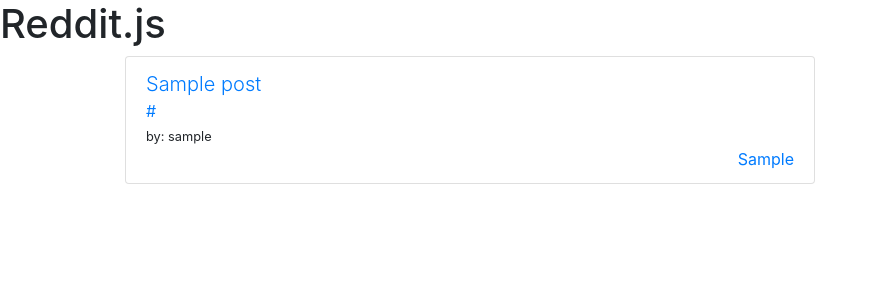
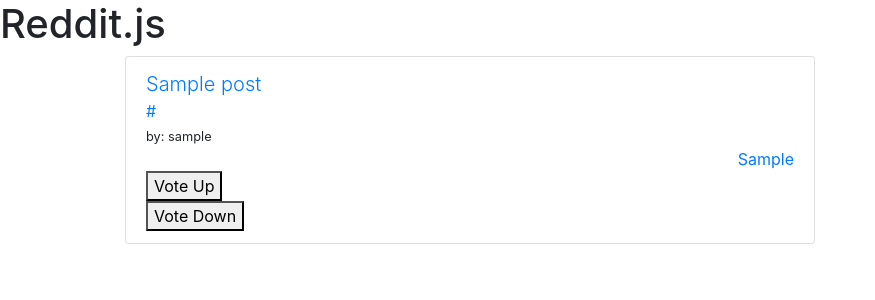
Before and after one commit to reikamoon/redditjs, a Node server app: page / in a window 1280 px wide. Shown: the part 56-356 px from the top of the page, without its empty margins (0-875 px from the left). Run offline with Node 20, Linux system fonts and the light colour scheme; tables that the repository leaves empty hold one stand-in row (values such as "Sample post"); some libraries are stand-ins or nearby versions.

Commit message:
users can now vote on posts

```diff
--- a/controllers/posts.js
+++ b/controllers/posts.js
@@ -25,6 +25,11 @@ module.exports = app => {
 
 // CREATE
         app.post("/posts/new", (req, res) => {
+          var post = new Post(req.body);
+          post.author = req.user._id;
+          post.upVotes = [];
+          post.downVotes = [];
+          post.voteScore = 0;
             if (req.user) {
                 var post = new Post(req.body);
                 post.author = req.user._id;
@@ -46,6 +51,7 @@ module.exports = app => {
             } else {
                 return res.status(401); // UNAUTHORIZED
             }
+
         });
         // SHOW
         app.get("/posts/:id", function (req, res) {
@@ -70,4 +76,26 @@ module.exports = app => {
                     console.log(err);
                 });
         });
+
+      // VOTING
+      app.put("/posts/:id/vote-up", function(req, res) {
+      Post.findById(req.params.id).exec(function(err, post) {
+        post.upVotes.push(req.user._id);
+        post.voteScore = post.voteScore + 1;
+        post.save();
+
+        res.status(200);
+      });
+    });
+
+    app.put("/posts/:id/vote-down", function(req, res) {
+      Post.findById(req.params.id).exec(function(err, post) {
+        post.downVotes.push(req.user._id);
+        post.voteScore = post.voteScore - 1;
+        post.save();
+
+        res.status(200);
+      });
+    });
+
   };
--- a/models/post.js
+++ b/models/post.js
@@ -8,7 +8,10 @@ const PostSchema = new Schema({
   url: { type: String, required: true },
   summary: { type: String, default: "Summary"},
   subreddit: { type: String, required: true },
-  comments: [{ type: Schema.Types.ObjectId, ref: 'Comment' }]
+  comments: [{ type: Schema.Types.ObjectId, ref: 'Comment' }],
+  upVotes : [{ type: Schema.Types.ObjectId, ref: "User"}],
+  downVotes : [{ type: Schema.Types.ObjectId, ref: "User"}],
+  voteScore : {type: Number},
 });
 
 module.exports = mongoose.model("Post", PostSchema);
--- /dev/null
+++ b/public/js/posts.js
@@ -0,0 +1,33 @@
+$(document).ready(function() {
+  $(".vote-up").submit(function(e) {
+    e.preventDefault();
+
+    var postId = $(this).data("id");
+    $.ajax({
+      type: "PUT",
+      url: "posts/" + postId + "/vote-up",
+      success: function(data) {
+        console.log("voted up!");
+      },
+      error: function(err) {
+        console.log(err.messsage);
+      }
+    });
+  });
+
+  $(".vote-down").submit(function(e) {
+    e.preventDefault();
+
+    var postId = $(this).data("id");
+    $.ajax({
+      type: "PUT",
+      url: "posts/" + postId + "/vote-down",
+      success: function(data) {
+        console.log("voted down!");
+      },
+      error: function(err) {
+        console.log(err.messsage);
+      }
+    });
+  });
+});
--- a/server.js
+++ b/server.js
@@ -8,6 +8,8 @@ const expressValidator = require('express-validator');
 
 var cookieParser = require('cookie-parser');
 const jwt = require('jsonwebtoken');
+
+app.use(express.static('public'));
 
 app.use(cookieParser()); // Add this after you initialize express.
 
--- a/views/layouts/main.handlebars
+++ b/views/layouts/main.handlebars
@@ -11,6 +11,9 @@
   <body>
       {{> navbar}}
     <h1>Reddit.js</h1>
+  <script src="https://code.jquery.com/jquery-3.3.1.min.js" integrity="sha256-FgpCb/KJQlLNfOu91ta32o/NMZxltwRo8QtmkMRdAu8="
+  crossorigin="anonymous"></script>
+<script rel="script" src="/js/posts.js"></script>
     <div class = "container">
           {{{body}}}
     </div>
--- a/views/posts-index.handlebars
+++ b/views/posts-index.handlebars
@@ -11,6 +11,12 @@
                 <div class="text-right">
                   <a href="/n/{{this.subreddit}}">{{this.subreddit}}</a>
                   </div>
+                  <form class="vote-up" data-id="{{this._id}}">
+                  <button type="submit">Vote Up</button>
+                  </form>
+                  <form class="vote-down" data-id="{{this._id}}">
+                    <button type="submit">Vote Down</button>
+                  </form>
                 </li>
             {{/each}}
         </ul>
```
